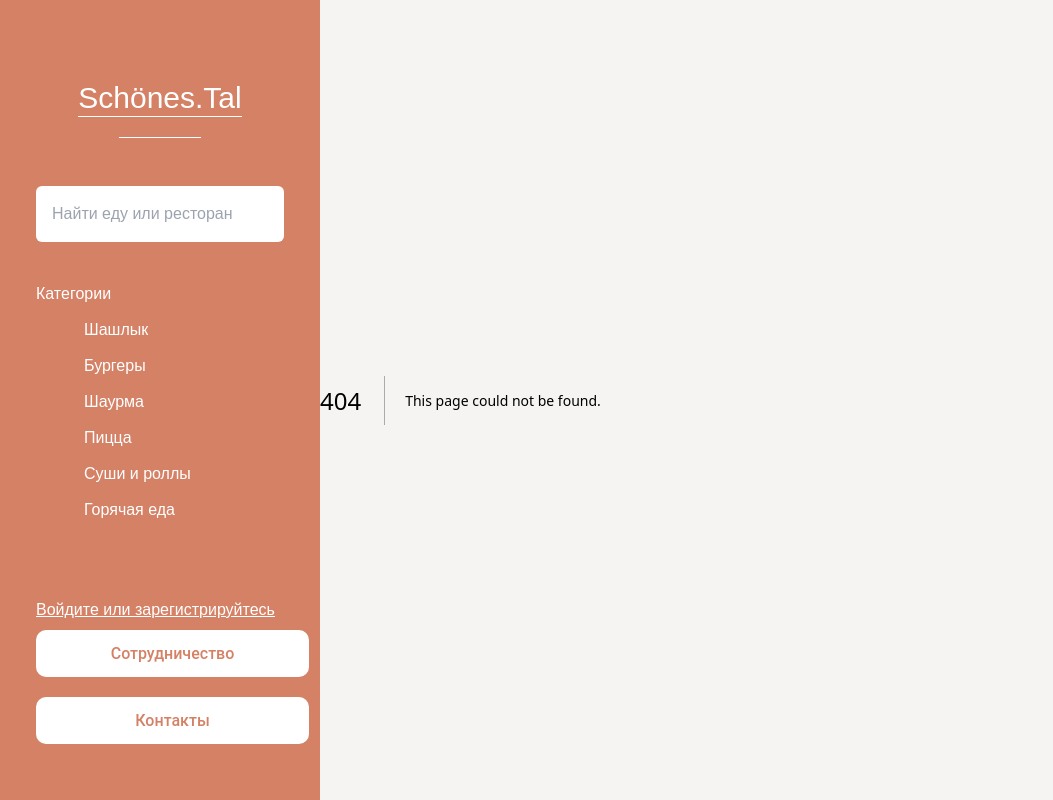
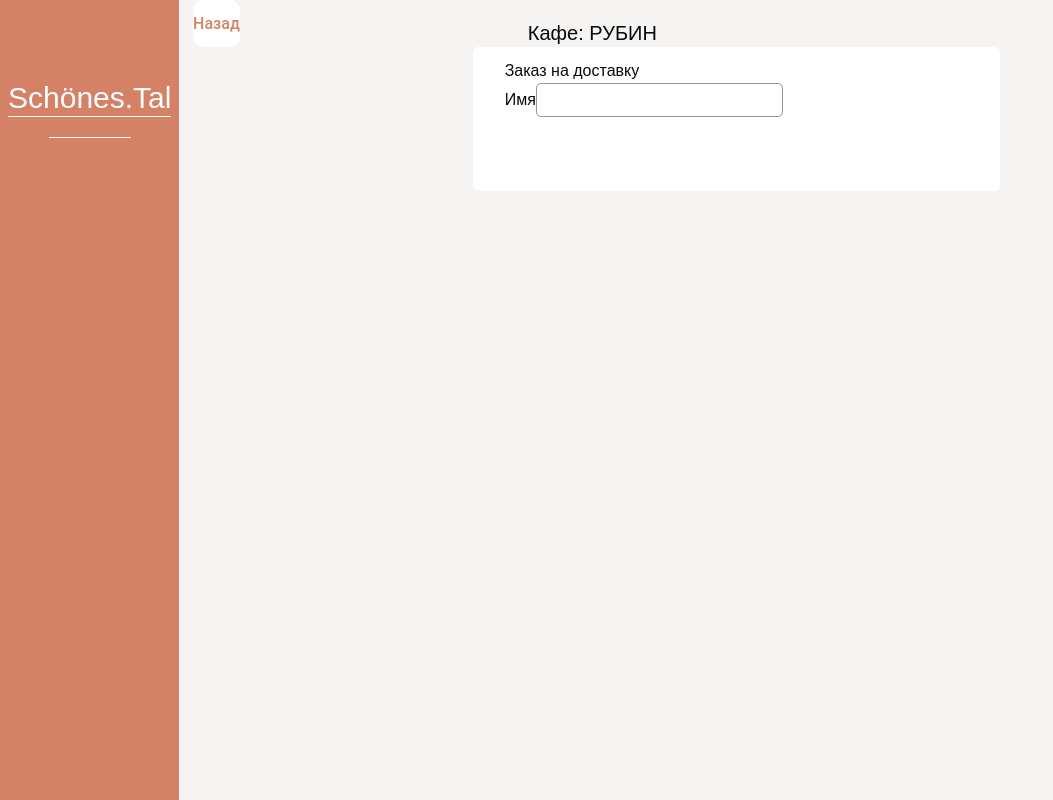
Before and after one commit to Defolt163/shontal, a Next.js app: page /1/1/createOrder in a window 1280 px wide. Before the commit this address had no page. Shown: the whole page, without its empty margins (0-1053 px from the left). Built offline with nearby package versions, Linux system fonts and the light colour scheme.

Commit message:
univer work

```diff
--- /dev/null
+++ b/app/[restaurant]/[id]/createOrder/page.js
@@ -0,0 +1,25 @@
+import ProductRestaurantCard from '@/app/components/ProductRestaurantCard/ProductRestaurantCard';
+import RestaurantCart from '@/app/components/RestaurantCart/RestaurantCart';
+import RestaurantMenu from '@/app/components/RestaurantMenu/RestaurantMenu';
+import Link from 'next/link';
+
+
+export default function CreateOrderPage() {
+  return (
+      <div className='pl-[193px] w-full'>
+        <div className='flex items-end'>
+          <div className='button'>Назад</div>
+          <h1 className='ml-72 text-xl'>Кафе: РУБИН</h1>
+        </div>
+        <div className='mx-auto w-max grid grid-cols-5 grid-rows-2 pt-3 px-8 pb-4 bg-cardBackground rounded-md'>
+          <div className='col-span-3'>
+            <h2>Заказ на доставку</h2>
+            <div>
+              <label>Имя</label>
+              <input className='order-input'/>
+            </div>
+          </div>
+        </div>
+      </div>
+  );
+}
--- a/app/[restaurant]/[id]/page.js
+++ b/app/[restaurant]/[id]/page.js
@@ -1,3 +1,4 @@
+import ProductRestaurantCard from '@/app/components/ProductRestaurantCard/ProductRestaurantCard';
 import RestaurantCart from '@/app/components/RestaurantCart/RestaurantCart';
 import RestaurantMenu from '@/app/components/RestaurantMenu/RestaurantMenu';
 import Link from 'next/link';
@@ -5,11 +6,11 @@ import Link from 'next/link';
 
 export default function RestaurantPage() {
   return (
-      <div className='w-full h-dvh flex relative pt-4'>
+      <div className='pl-[193px] grid grid-cols-7 gap-4 w-full h-dvh relative pt-4'>
         <RestaurantMenu/>
-        <div className='rounded-lg overflow-hidden w-full h-72 flex flex-col relative'>
-          <div style={{background: `url(/restaurants/slice-cut-from-classic-pepperoni-pizza-with-green-pepper-rolls.jpeg) center center/cover no-repeat`}} className='w-full h-full relative before:content-[""] before:w-full before:h-full before:top-0 before:left-0 before:absolute before:bg-black/65 before:-z-0 '>
-              <div className='z-0 relative p-4 text-accentText flex flex-col-reverse justify-between h-full'>
+        <div className='col-span-4 w-full'>
+          <div style={{background: `url(/restaurants/slice-cut-from-classic-pepperoni-pizza-with-green-pepper-rolls.jpeg) center center/cover no-repeat`}} className='mb-16 rounded-lg overflow-hidden w-full h-72 relative before:content-[""] before:w-full before:h-full before:top-0 before:left-0 before:absolute before:bg-black/65 before:-z-0 '>
+              <div className='z-0 relative p-4 text-accentText flex flex-col-reverse justify-between'>
                 <div>
                   <h1 className='text-5xl mb-3'>Кафе: РУБИН</h1>
                   <div className='w-1/6'>
@@ -20,6 +21,15 @@ export default function RestaurantPage() {
                 </div>
               </div>
           </div>
+          <h2 className='uppercase text-lg font-semibold text-secondaryText mb-5'>Популярные блюда</h2>
+          <div className='grid grid-cols-4 gap-2'>
+            <ProductRestaurantCard productName={"Пицца Деревенская"} productPrice={460} productWeight={550} productImage={'/pizza/pizza1.png'}/>
+            <ProductRestaurantCard productName={"Пицца Новая"} productPrice={460} productWeight={550} productImage={'/pizza/pizza2.png'}/>
+            <ProductRestaurantCard productName={"Пицца ДОДО"} productPrice={460} productWeight={550} productImage={'/pizza/pizza3.png'}/>
+            <ProductRestaurantCard productName={"Пицца Карбонара"} productPrice={460} productWeight={550} productImage={'/pizza/pizza4.png'}/>
+            <ProductRestaurantCard productName={"Пицца ДОДО"} productPrice={460} productWeight={550} productImage={'/pizza/pizza3.png'}/>
+            <ProductRestaurantCard productName={"Пицца ДОДО"} productPrice={460} productWeight={550} productImage={'/pizza/pizza3.png'}/>
+          </div>
         </div>
         <RestaurantCart/>
       </div>
--- /dev/null
+++ b/app/components/ProductRestaurantCard/ProductRestaurantCard.js
@@ -0,0 +1,16 @@
+
+export default function ProductRestaurantCard(props){
+    return(
+        <div className='bg-cardBackground rounded-md p-2.5 flex flex-col justify-between'>
+            <div>
+                <div className='pb-[100%] w-full bg-black rounded-md' style={{background: `url(/products/${props.productImage}) center center/cover no-repeat`}}></div>
+                <h3 className='text-lg my-2 font-light'>{props.productName}</h3>
+            </div>
+            <div className=''>
+                <h4>{props.productPrice}р</h4>
+                <h5 className='text-muted'>{props.productWeight}г</h5>
+                <div className='button product_card mt-3'>Добавить</div>
+            </div>
+        </div>
+    )
+}
--- a/app/components/RestaurantCart/RestaurantCart.js
+++ b/app/components/RestaurantCart/RestaurantCart.js
@@ -1,6 +1,6 @@
 export default function RestaurantCart(){
     return(
-        <div className='w-1/2 h-dvh p-4 bg-white mx-5 rounded-lg flex flex-col justify-between'>
+        <div className='col-span-2 w-full h-dvh p-4 bg-white rounded-lg flex flex-col justify-between'>
             <div>
                 <h3 className='text-xl font-semibold'>Корзина</h3>
                 <div className='w-full grid grid-cols-2 text-center my-5 rounded-lg p-1 bg-lightMuted'>
--- a/app/components/RestaurantMenu/RestaurantMenu.js
+++ b/app/components/RestaurantMenu/RestaurantMenu.js
@@ -1,9 +1,9 @@
 export default function RestaurantMenu(){
     return(
-        <div className='mx-7 w-1/6 pt-9'>
+        <div className='w-full pt-9 text-secondaryText'>
             <div className='button bg-white mb-12 '>Все рестораны</div>
-            <h2>МЕНЮ</h2>
-            <ul className='text-secondaryText text-base'>
+            <h2 className='text-xl mb-4'>МЕНЮ</h2>
+            <ul className='text-base'>
                 <li>Популярные блюда</li>
                 <li>Пицца</li>
                 <li>Суши и роллы</li>
--- a/app/components/SideMenu/SideMenu.js
+++ b/app/components/SideMenu/SideMenu.js
@@ -2,7 +2,7 @@ import Link from 'next/link';
 
 export default function SideMenu(){
     return(
-        <div className='bg-primary text-menuItems h-dvh w-1/4 px-9 pb-14 pt-20 flex flex-col items-center justify-between'>
+        <div className='fixed top-0 left-0 bg-primary text-menuItems h-dvh w-1/4 px-9 pb-14 pt-20 flex flex-col items-center justify-between'>
             <div className='w-full'>
                 <div className='text-menuItems text-3xl text-center mb-12'>
                     <div className='w-max mx-auto'>
--- /dev/null
+++ b/app/components/SideMenu/SideMenuFromRestaurant.js
@@ -0,0 +1,17 @@
+import Link from 'next/link';
+
+export default function SideMenuFromRestaurant(){
+    return(
+        <div className='fixed top-0 left-0 bg-primary text-menuItems h-dvh w-max px-2 pb-14 pt-20 z-40'>
+            <div className='w-full'>
+                <div className='text-menuItems text-3xl text-center mb-12'>
+                    <div className='w-max mx-auto'>
+                        <span>Schönes.Tal</span>
+                        <div className='w-full h-px bg-menuItems'></div>
+                        <div className='mt-5 mx-auto w-1/2 h-px bg-menuItems'></div>
+                    </div>
+                </div>
+            </div>
+        </div>
+    )
+}
--- a/app/globals.css
+++ b/app/globals.css
@@ -29,10 +29,13 @@ body {
     --card: 0 0% 100%;
     --card-foreground: 0 0% 3.9%;
     --global-background: #F5F4F2;
+    --card-button-background: #5E625D;
+    --card-hover-button-background: #424342;
     --primary: #D48166;
     --menu-items: #fff;
     --accent-text: #fff;
     --second-text: #404040;
+    --card-background: #fff;
     --primary-foreground: 0 0% 98%;
     --secondary: 0 0% 96.1%;
     --secondary-foreground: 0 0% 9%;
@@ -101,13 +104,31 @@ body {
   letter-spacing: 0%;
   text-align: center;
   padding: 14px 0;
+  cursor: pointer;
 }
 .button.menu{
   width: 273px;
 }
 .button.cart{
-  cursor: pointer;
   background: var(--primary);
   color: var(--accent-text);
   padding: 20px 19px;
 }
+.button.product_card{
+  background: var(--card-button-background);
+  color: var(--accent-text);
+  padding: 12px 0;
+  transition: background .2s;
+}
+.button.product_card:hover{
+  background: var(--card-hover-button-background);
+  transition: background .3s;
+}
+
+.order-input{
+  box-sizing: border-box;
+  border: 1px solid rgb(148, 148, 148);
+  border-radius: 5px;
+  background: rgb(255, 255, 255);
+  padding: 4px 19px;
+}
--- a/app/layout.js
+++ b/app/layout.js
@@ -1,4 +1,5 @@
 import SideMenu from './components/SideMenu/SideMenu';
+import SideMenuFromRestaurant from './components/SideMenu/SideMenuFromRestaurant';
 import "./globals.css";
 
 export const metadata = {
@@ -10,7 +11,8 @@ export default function RootLayout({ children }) {
   return (
     <html lang="ru">
       <body className='flex bg-globalBackground'>
-        <SideMenu/>
+        {/* <SideMenu/> */}
+        <SideMenuFromRestaurant/>
         {children}
       </body>
     </html>
--- a/tailwind.config.mjs
+++ b/tailwind.config.mjs
@@ -39,6 +39,10 @@ export default {
   				DEFAULT: 'var(--global-background)',
   				foreground: 'var(--global-background)'
   			},
+			cardBackground: {
+  				DEFAULT: 'var(--card-background)',
+  				foreground: 'var(--card-background)'
+  			},
   			secondary: {
   				DEFAULT: 'hsl(var(--secondary))',
   				foreground: 'hsl(var(--secondary-foreground))'
```
